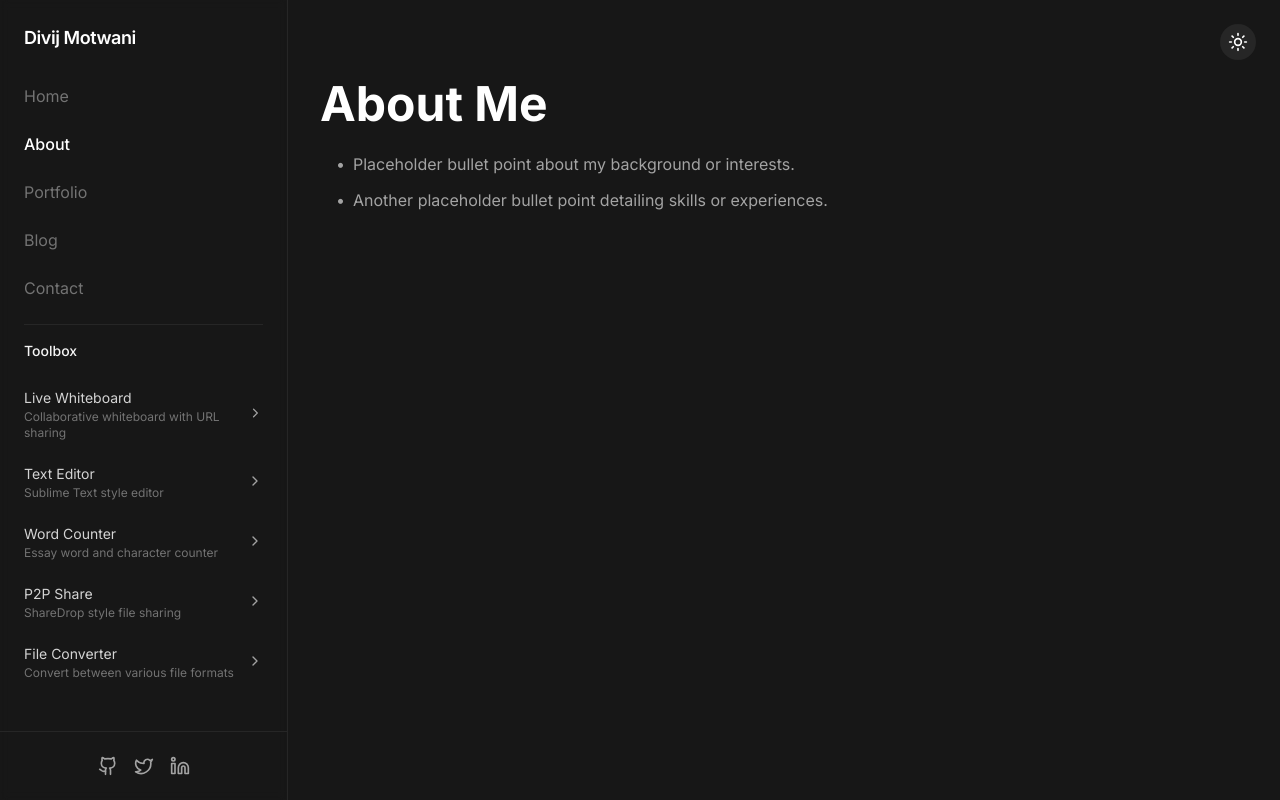
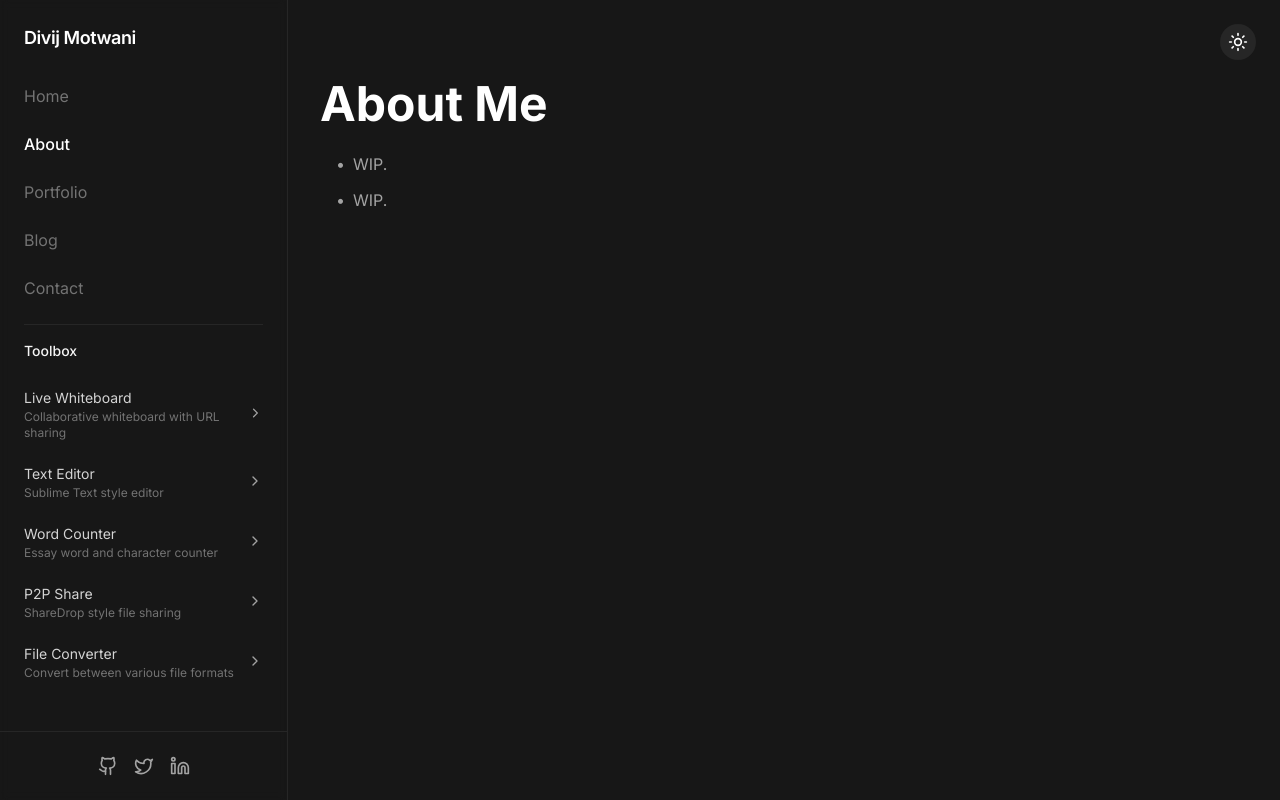
Before and after one commit to divij-mot/divijwebsite, a React (Vite) app: page /about in a window 1280 px wide. Built offline with nearby package versions, Linux system fonts and the light colour scheme.

Commit message:
Switched to WIP

```diff
--- a/src/pages/About.tsx
+++ b/src/pages/About.tsx
@@ -9,13 +9,13 @@ function About() {
           <li className="flex items-start">
             <span className="text-neutral-400 mr-2">•</span>
             <span className="text-neutral-600 dark:text-neutral-400">
-              Placeholder bullet point about my background or interests.
+              WIP.
             </span>
           </li>
           <li className="flex items-start">
             <span className="text-neutral-400 mr-2">•</span>
             <span className="text-neutral-600 dark:text-neutral-400">
-              Another placeholder bullet point detailing skills or experiences.
+              WIP.
             </span>
           </li>
         </ul>
--- a/src/pages/Blog.tsx
+++ b/src/pages/Blog.tsx
@@ -7,7 +7,7 @@ function Blog() {
       <div className="prose prose-neutral dark:prose-invert">
         <h2 className="text-2xl font-semibold mb-4">Placeholder Blog Post</h2>
         <p className="text-neutral-600 dark:text-neutral-400">
-          This is a placeholder for a future blog post. Click <a href="#" className="text-blue-500 hover:underline">here</a> (link currently inactive).
+          WIP <a href="#" className="text-blue-500 hover:underline">here</a> (link currently inactive).
         </p>
       </div>
     </div>
--- a/src/pages/Portfolio.tsx
+++ b/src/pages/Portfolio.tsx
@@ -9,13 +9,13 @@ function Portfolio() {
           <li className="flex items-start">
             <span className="text-neutral-400 mr-2">•</span>
             <span className="text-neutral-600 dark:text-neutral-400">
-              Placeholder for Project 1 description.
+              WIP.
             </span>
           </li>
           <li className="flex items-start">
             <span className="text-neutral-400 mr-2">•</span>
             <span className="text-neutral-600 dark:text-neutral-400">
-              Placeholder for Project 2 description.
+              WIP.
             </span>
           </li>
         </ul>
```
Also changed, not shown: 1 other file (tests, documents, lock files or other folders).
